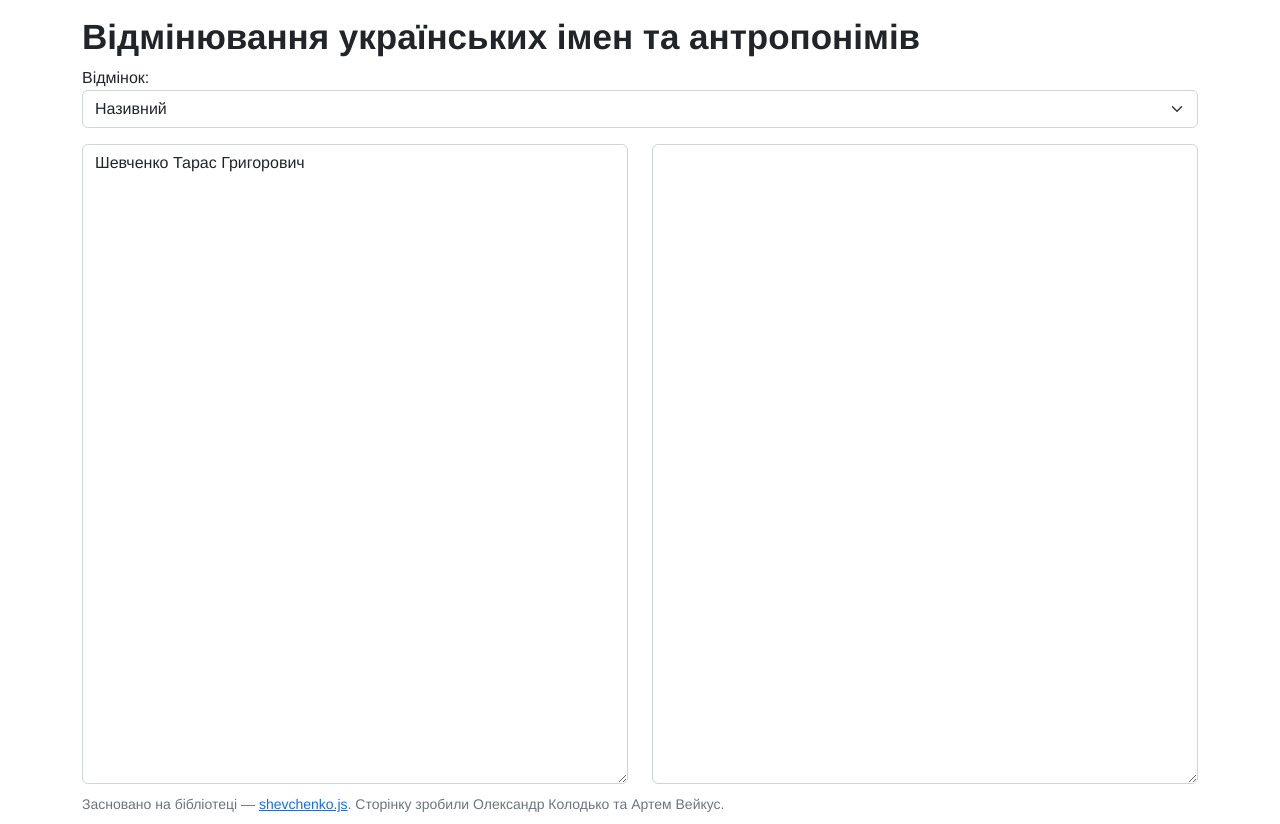
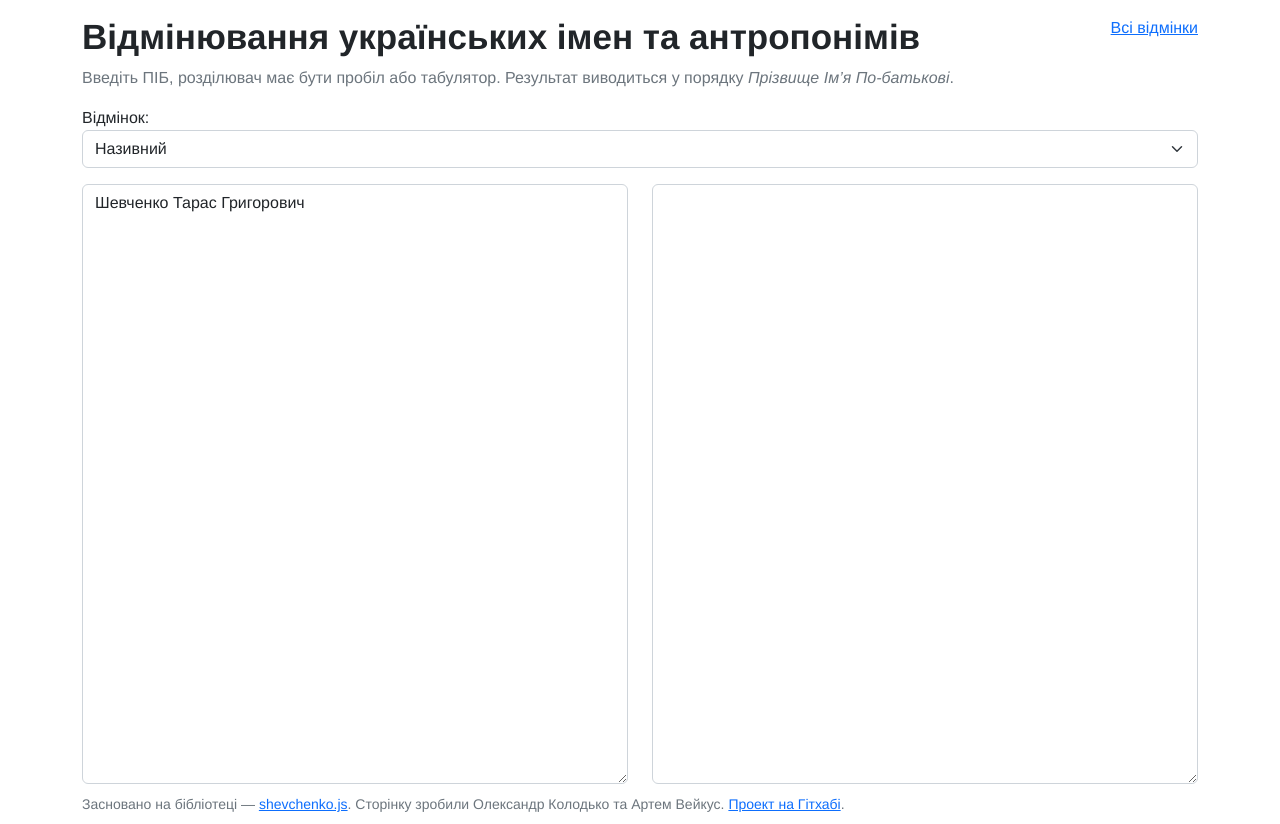
Before and after one commit to agentyzmin/pib, a plain HTML site: page app/index.html in a window 1280 px wide. Drawn offline with nearby package versions, Linux system fonts and the light colour scheme; a script that the page names is missing; a web font is replaced by a local one.

Commit message:
upd /index styles

```diff
--- a/app/index.html
+++ b/app/index.html
@@ -70,7 +70,7 @@ h1 {
 }
 
 textarea {
-    height: 80vh;
+    height: 75vh;
 }
 
 @media only screen and (max-width: 600px) {
@@ -87,6 +87,10 @@ textarea {
 <div class="row mt-3">
     <div class="col">
         <h1 class="h3-sm">Відмінювання українських імен та антропонімів</h1>
+        <p class="text-muted">Введіть ПІБ, розділювач має бути пробіл або табулятор. Результат виводиться у порядку <span style="font-style: italic;">Прізвище Ім’я По-батькові</span>.</p>
+    </div>
+    <div class="col-2 text-end">
+        <a href="all" class="">Всі відмінки</a>
     </div>
 </div>
 Відмінок: <select class="form-select" id="case">
@@ -106,7 +110,7 @@ textarea {
 
 <footer class="footer mt-auto py-2 ">
   <div class="container">
-    <span class="text-muted small">Засновано на бібліотеці — <a href="https://shevchenko-js.tooleks.com/#usage-example" target="_blank">shevchenko.js</a>. Сторінку зробили Олександр Колодько та Артем Вейкус.</span>
+    <span class="text-muted small">Засновано на бібліотеці — <a href="https://shevchenko-js.tooleks.com/#usage-example" target="_blank">shevchenko.js</a>. Сторінку зробили Олександр Колодько та Артем Вейкус. <a href="https://github.com/agentyzmin/pib">Проект на Гітхабі</a>.</span>
   </div>
 </footer>
 
```
